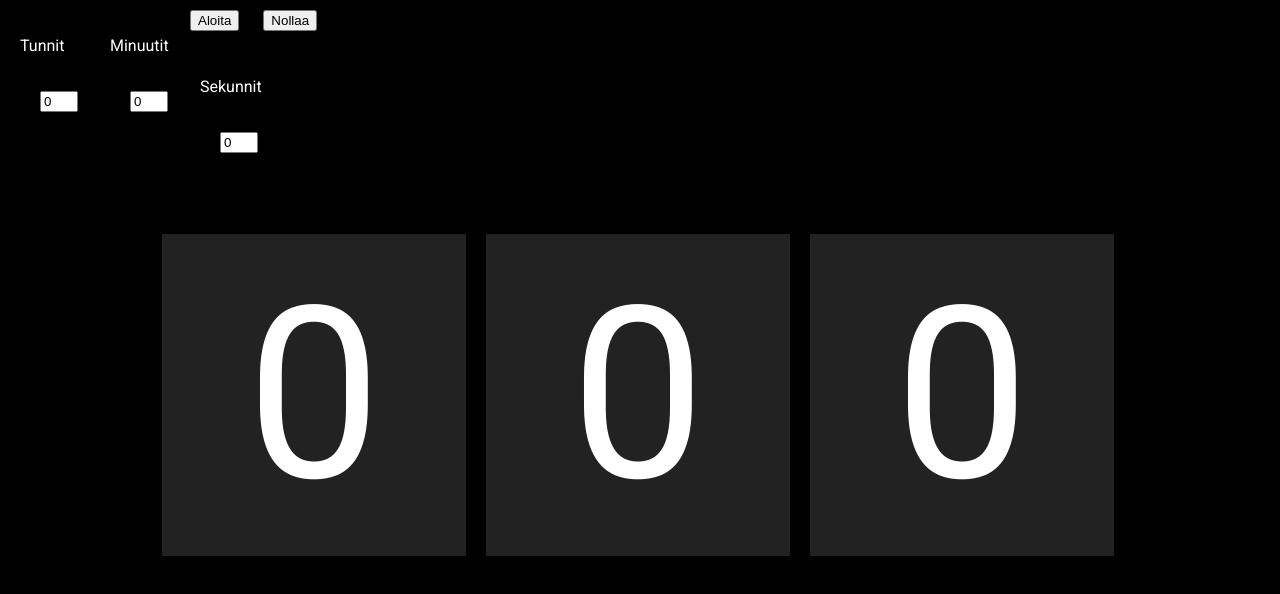
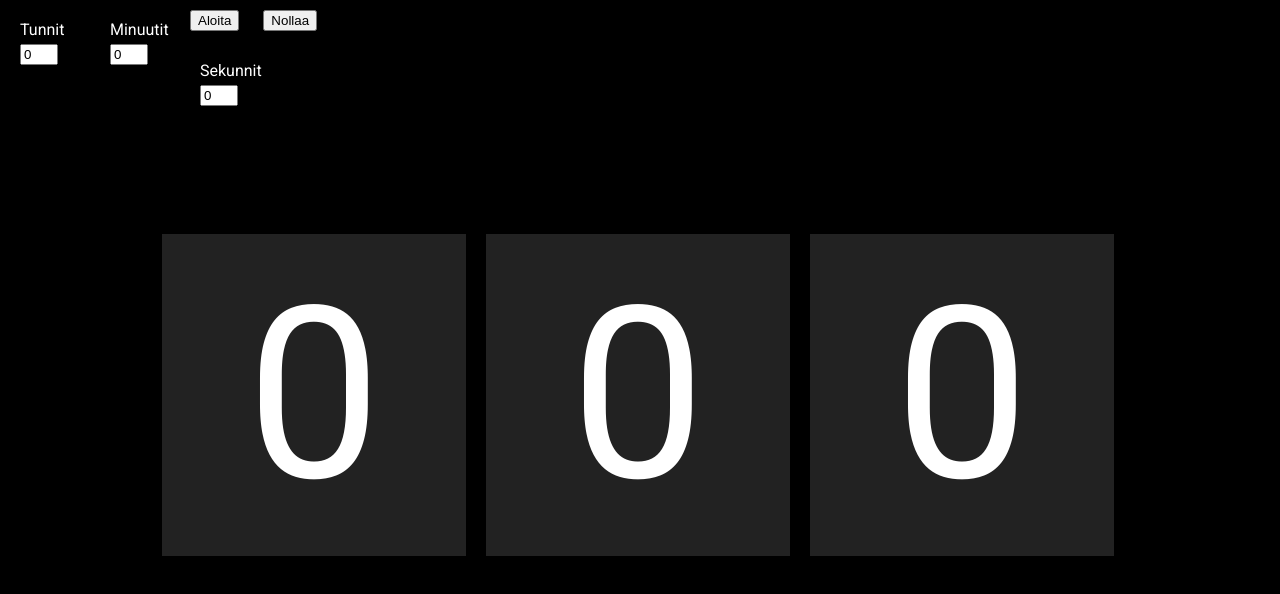
Before and after one commit to jusaarel/jusaarel.github.io, a plain HTML site: page index.html in a window 1280 px wide. Drawn offline with Linux system fonts and the light colour scheme.

Commit message:
Update main.css

```diff
--- a/main.css
+++ b/main.css
@@ -17,6 +17,7 @@ div.container {
   float: left;
 }
 p.inputs {
+  margin: 0;
   color: #fff;
   font-family: 'Roboto', sans-serif;
 }
@@ -45,7 +46,7 @@ div.inputs {
 input {
   display: block;
   float: left;
-  margin: 20px;
+  margin: 5px auto;
   width: 30px;
 }
 body {
```
